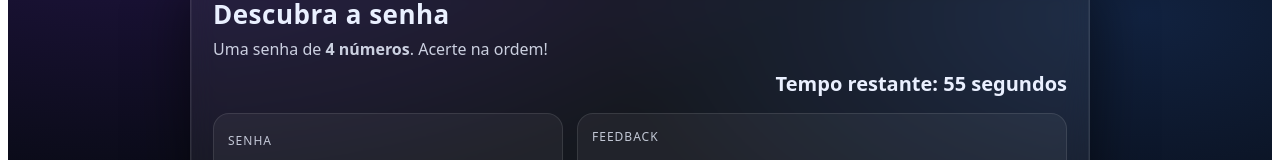
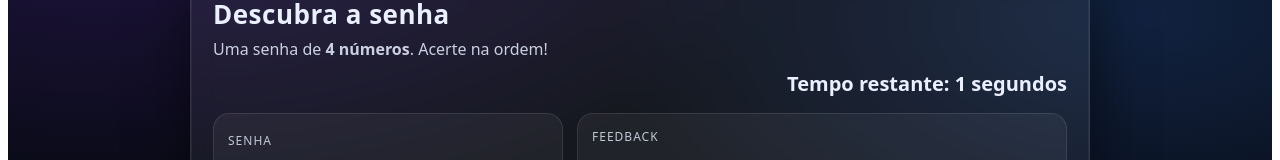
Before and after one commit to LuizFelipe99/secret-password-game, an Angular app: page / in a window 1280 px wide. Shown: the part 233-393 px from the top of the page. Built offline with nearby package versions, Linux system fonts and the light colour scheme.

Commit message:
fix: timer pause when player win

```diff
--- a/src/app/components/home/home.component.ts
+++ b/src/app/components/home/home.component.ts
@@ -12,7 +12,7 @@ export class HomeComponent {
   secret: number[] = [];
   msg: string[] = [];
   result: (number | '*')[] = ['*', '*', '*', '*'];
-  timeLeft: number = 60; // 1 minuto em segundos
+  timeLeft: number = 6; // 1 minuto em segundos
   timer: any;
   showWinModal = false;
   isGameOverBlockBtn = false;
@@ -42,10 +42,15 @@ export class HomeComponent {
     }, 1000); // Atualiza a cada 1 segundo
   }
 
+  private pauseTimer() {
+    clearInterval(this.timer); // Limpa o timer para "pausar"
+  }
+
   private endGame() {
     this.isGameOverBlockBtn = true;
     this.showBtnRestart = true;
-     if (this.msg.indexOf('⏰ O tempo acabou!') === -1) { // Verifica se a mensagem já foi adicionada
+    this.pauseTimer(); // Pausa o timer quando o jogo acabar
+    if (this.msg.indexOf('⏰ O tempo acabou!') === -1) { // Verifica se a mensagem já foi adicionada
       this.addMsg('⏰ O tempo acabou!');
     }
     this.verifyEndGame();
@@ -103,6 +108,8 @@ export class HomeComponent {
     if (!this.result.includes('*')) {
       this.openWinModal();
       this.showBtnRestart = true;
+      this.isGameOverBlockBtn = true;
+      this.pauseTimer(); // Pausa o timer quando o jogo for ganho
     }
   }
 
```
